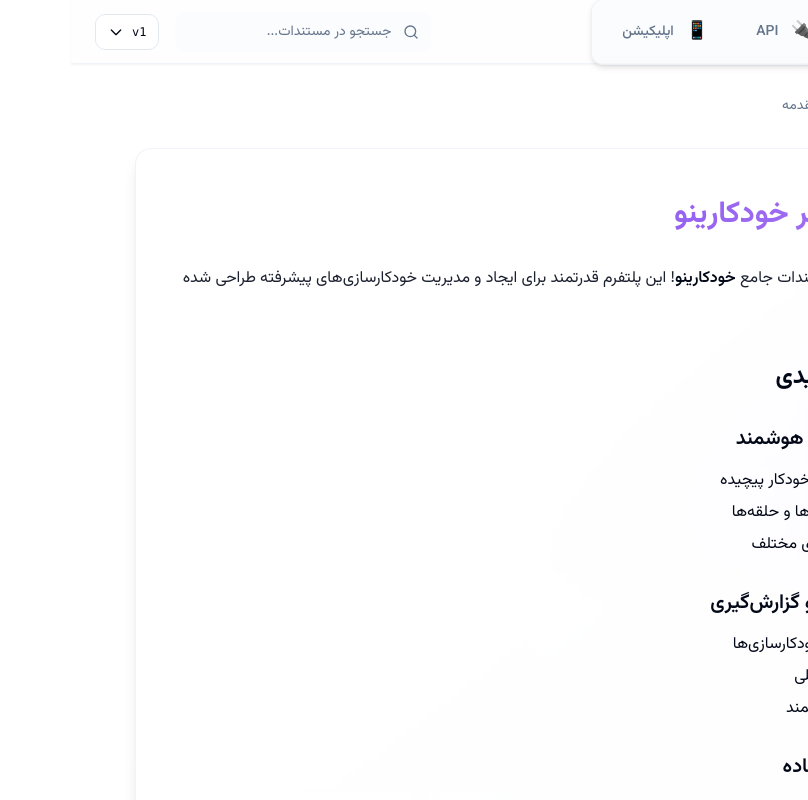
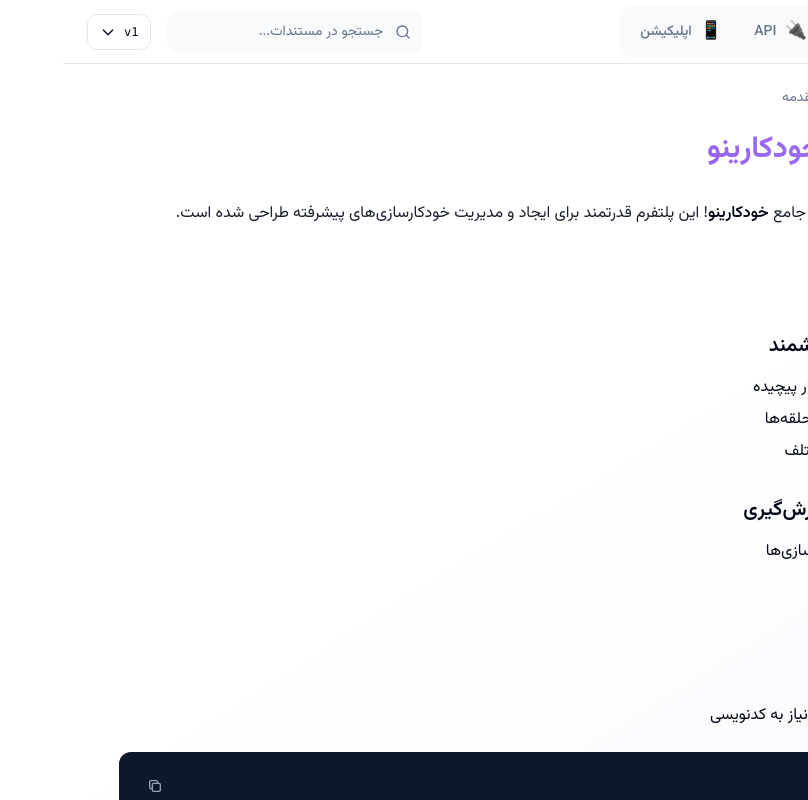
Before and after one commit to alimohamadi-eh/autokarino-docs-hub, a React (Vite) app: page / in a window 1280 px wide. Shown: the whole page, without its empty margins (472-1280 px from the left). Built offline with nearby package versions, Linux system fonts and the light colour scheme.

Commit message:
Reverted to commit 071a8aeb39c372c02e7f17ab3a843fabb27cb0a8

```diff
--- a/src/components/ContentArea.tsx
+++ b/src/components/ContentArea.tsx
@@ -119,13 +119,13 @@ emails.forEach(email => {
   };
 
   return (
-    <main className="flex-1 overflow-auto bg-gradient-to-br from-background via-background to-accent/5">
-      <div className="max-w-4xl mx-auto p-8">
-        <div className="mb-8 animate-fade-in">
+    <main className="flex-1 overflow-auto">
+      <div className="max-w-4xl mx-auto p-6">
+        <div className="mb-6">
           <Breadcrumb />
         </div>
 
-        <article className="prose prose-lg max-w-none animate-fade-in-up bg-card/50 backdrop-blur-sm rounded-2xl p-8 shadow-lg border border-border/50">
+        <article className="prose prose-lg max-w-none">
           <MarkdownRenderer content={getPageContent()} />
         </article>
       </div>
--- a/src/components/DocsLayout.tsx
+++ b/src/components/DocsLayout.tsx
@@ -10,7 +10,7 @@ const DocsLayout = () => {
 
   return (
     <DocsProvider>
-      <div className="min-h-screen mesh-background">
+      <div className="min-h-screen bg-gradient-to-br from-background via-background to-primary/5">
         <Header onToggleSidebar={() => setIsSidebarOpen(!isSidebarOpen)} />
 
         <div className="flex h-[calc(100vh-4rem)]">
--- a/src/components/Header.tsx
+++ b/src/components/Header.tsx
@@ -1,6 +1,6 @@
 
 import { useState } from "react";
-import { Search, Menu } from "lucide-react";
+import { Search } from "lucide-react";
 import { Button } from "@/components/ui/button";
 import { Input } from "@/components/ui/input";
 import { useDocs } from "@/contexts/DocsContext";
@@ -16,53 +16,56 @@ const Header = ({ onToggleSidebar }: HeaderProps) => {
   const [isSearchFocused, setIsSearchFocused] = useState(false);
 
   return (
-    <header className="h-16 border-b border-border/50 bg-background/95 backdrop-blur-md sticky top-0 z-50 shadow-sm">
+    <header className="h-16 border-b border-border bg-background/80 backdrop-blur-md sticky top-0 z-50">
       <div className="h-full flex items-center justify-between px-6">
         <div className="flex items-center gap-4">
           <Button
             variant="ghost"
             size="sm"
             onClick={onToggleSidebar}
-            className="lg:hidden hover:bg-primary/10 transition-all duration-200 hover:scale-105"
+            className="lg:hidden"
           >
-            <Menu className="h-5 w-5" />
+            <svg
+              className="h-5 w-5"
+              fill="none"
+              stroke="currentColor"
+              viewBox="0 0 24 24"
+            >
+              <path
+                strokeLinecap="round"
+                strokeLinejoin="round"
+                strokeWidth={2}
+                d="M4 6h16M4 12h16M4 18h16"
+              />
+            </svg>
           </Button>
 
-          <div className="flex items-center gap-3 animate-fade-in">
-            <div className="w-10 h-10 bg-gradient-to-br from-primary via-primary/80 to-primary/60 rounded-xl flex items-center justify-center shadow-lg floating-element">
-              <span className="text-primary-foreground font-bold text-lg">خ</span>
+          <div className="flex items-center gap-3">
+            <div className="w-8 h-8 bg-gradient-to-br from-primary to-primary/70 rounded-lg flex items-center justify-center">
+              <span className="text-primary-foreground font-bold text-sm">خ</span>
             </div>
-            <div className="flex flex-col">
-              <h1 className="text-xl font-bold text-gradient leading-tight">
-                مستندات خودکارینو
-              </h1>
-              <span className="text-xs text-muted-foreground">سیستم راهنمای جامع</span>
-            </div>
+            <h1 className="text-xl font-bold bg-gradient-to-r from-primary to-primary/70 bg-clip-text text-transparent">
+              مستندات خودکارینو
+            </h1>
           </div>
         </div>
 
-        <div className="animate-fade-in-up">
-          <TabNavigation />
-        </div>
+        <TabNavigation />
 
-        <div className="flex items-center gap-4 animate-fade-in">
-          <div className={`relative transition-all duration-300 ${isSearchFocused ? 'w-80 scale-105' : 'w-64'}`}>
-            <Search className="absolute right-3 top-1/2 transform -translate-y-1/2 h-4 w-4 text-muted-foreground transition-colors duration-200" />
+        <div className="flex items-center gap-4">
+          <div className={`relative transition-all duration-200 ${isSearchFocused ? 'w-80' : 'w-64'}`}>
+            <Search className="absolute right-3 top-1/2 transform -translate-y-1/2 h-4 w-4 text-muted-foreground" />
             <Input
               placeholder="جستجو در مستندات..."
               value={searchQuery}
               onChange={(e) => setSearchQuery(e.target.value)}
               onFocus={() => setIsSearchFocused(true)}
               onBlur={() => setIsSearchFocused(false)}
-              className={`pr-10 bg-muted/30 border-0 focus:bg-background/80 transition-all duration-300 ${
-                isSearchFocused ? 'shadow-glow ring-2 ring-primary/20' : ''
-              }`}
+              className="pr-10 bg-muted/50 border-0 focus:bg-background transition-all duration-200"
             />
           </div>
 
-          <div className="transform transition-all duration-200 hover:scale-105">
-            <VersionSelector />
-          </div>
+          <VersionSelector />
         </div>
       </div>
     </header>
--- a/src/components/NavigationTree.tsx
+++ b/src/components/NavigationTree.tsx
@@ -2,7 +2,6 @@
 import { useState } from "react";
 import { useDocs } from "@/contexts/DocsContext";
 import { cn } from "@/lib/utils";
-import { ChevronLeft } from "lucide-react";
 
 interface NavigationItem {
   title: string;
@@ -30,13 +29,9 @@ const NavigationTree = ({ items, level = 0 }: NavigationTreeProps) => {
   };
 
   return (
-    <div className={cn("space-y-2", level > 0 && "mr-4 border-r border-sidebar-border/30 pr-4")}>
-      {items.map((item, index) => (
-        <div
-          key={item.slug}
-          className="animate-fade-in-up"
-          style={{ animationDelay: `${(index * 0.05) + (level * 0.1)}s` }}
-        >
+    <div className={cn("space-y-1", level > 0 && "mr-4")}>
+      {items.map((item) => (
+        <div key={item.slug}>
           <button
             onClick={() => {
               if (item.children) {
@@ -46,37 +41,31 @@ const NavigationTree = ({ items, level = 0 }: NavigationTreeProps) => {
               }
             }}
             className={cn(
-              "w-full flex items-center justify-between text-right p-3 rounded-xl text-sm transition-all duration-300 group relative overflow-hidden",
+              "w-full flex items-center justify-between text-right p-2 rounded-lg text-sm transition-all duration-200 group",
               activePage === item.slug
-                ? "bg-gradient-to-r from-sidebar-primary/20 to-sidebar-primary/10 text-sidebar-primary font-semibold shadow-md border border-sidebar-primary/20"
-                : "text-sidebar-foreground hover:bg-gradient-to-r hover:from-sidebar-accent/80 hover:to-sidebar-accent/40 menu-item-hover"
+                ? "bg-sidebar-accent text-sidebar-accent-foreground font-medium"
+                : "text-sidebar-foreground hover:bg-sidebar-accent/50 hover:text-sidebar-accent-foreground"
             )}
           >
-            {/* Background shimmer effect for active item */}
-            {activePage === item.slug && (
-              <div className="absolute inset-0 shimmer-effect opacity-20" />
-            )}
-
-            <span className="flex-1 text-right relative z-10">{item.title}</span>
+            <span className="flex-1 text-right">{item.title}</span>
 
             {item.children && (
-              <ChevronLeft
+              <svg
                 className={cn(
-                  "h-4 w-4 transition-all duration-300 relative z-10",
-                  expandedItems.has(item.slug) ? "rotate-90 text-sidebar-primary" : "group-hover:text-sidebar-primary/70"
+                  "h-4 w-4 transition-transform duration-200",
+                  expandedItems.has(item.slug) ? "rotate-90" : ""
                 )}
-              />
+                fill="none"
+                stroke="currentColor"
+                viewBox="0 0 24 24"
+              >
+                <path strokeLinecap="round" strokeLinejoin="round" strokeWidth={2} d="M9 5l7 7-7 7" />
+              </svg>
             )}
-
-            {/* Hover indicator */}
-            <div className={cn(
-              "absolute left-0 top-0 h-full w-1 bg-gradient-to-b from-sidebar-primary to-sidebar-primary/50 transition-all duration-300 rounded-r",
-              activePage === item.slug ? "opacity-100" : "opacity-0 group-hover:opacity-60"
-            )} />
           </button>
 
           {item.children && expandedItems.has(item.slug) && (
-            <div className="mt-2 animate-accordion-down">
+            <div className="mt-1 animate-accordion-down">
               <NavigationTree items={item.children} level={level + 1} />
             </div>
           )}
--- a/src/components/Sidebar.tsx
+++ b/src/components/Sidebar.tsx
@@ -13,30 +13,21 @@ const Sidebar = ({ isOpen }: SidebarProps) => {
   return (
     <aside
       className={cn(
-        "w-80 bg-sidebar/95 backdrop-blur-md border-l border-sidebar-border/50 transition-all duration-500 ease-in-out overflow-hidden shadow-sidebar",
-        isOpen ? "translate-x-0 animate-slide-in-right" : "translate-x-full lg:translate-x-0 lg:w-0 animate-slide-out-right"
+        "w-80 bg-sidebar border-l border-sidebar-border transition-all duration-300 overflow-hidden",
+        isOpen ? "translate-x-0" : "translate-x-full lg:translate-x-0 lg:w-0"
       )}
     >
-      <div className="h-full overflow-y-auto p-6 mesh-background">
-        <div className="mb-8 animate-fade-in-up">
-          <div className="flex items-center gap-3 mb-4">
-            <div className="w-8 h-8 bg-gradient-to-br from-sidebar-primary to-sidebar-primary/70 rounded-lg flex items-center justify-center shadow-md">
-              {activeTab === 'program' && <span className="text-white text-sm">📖</span>}
-              {activeTab === 'api' && <span className="text-white text-sm">🔌</span>}
-              {activeTab === 'app' && <span className="text-white text-sm">📱</span>}
-            </div>
-            <h2 className="text-lg font-semibold text-sidebar-foreground">
-              {activeTab === 'program' && 'راهنمای برنامه'}
-              {activeTab === 'api' && 'مستندات API'}
-              {activeTab === 'app' && 'راهنمای اپلیکیشن'}
-            </h2>
-          </div>
-          <div className="h-px bg-gradient-to-l from-sidebar-border via-sidebar-primary/30 to-transparent shadow-sm" />
+      <div className="h-full overflow-y-auto p-4">
+        <div className="mb-6">
+          <h2 className="text-lg font-semibold text-sidebar-foreground mb-2">
+            {activeTab === 'program' && '📖 راهنمای برنامه'}
+            {activeTab === 'api' && '🔌 مستندات API'}
+            {activeTab === 'app' && '📱 راهنمای اپلیکیشن'}
+          </h2>
+          <div className="h-px bg-gradient-to-l from-sidebar-border to-transparent" />
         </div>
 
-        <div className="animate-fade-in-up" style={{ animationDelay: '0.1s' }}>
-          <NavigationTree items={navigationData[activeTab] || []} />
-        </div>
+        <NavigationTree items={navigationData[activeTab] || []} />
       </div>
     </aside>
   );
--- a/src/components/TabNavigation.tsx
+++ b/src/components/TabNavigation.tsx
@@ -12,33 +12,20 @@ const TabNavigation = () => {
   ];
 
   return (
-    <div className="hidden md:flex items-center bg-muted/30 backdrop-blur-sm rounded-xl p-1.5 shadow-md border border-border/50">
-      {tabs.map((tab, index) => (
+    <div className="hidden md:flex items-center bg-muted/50 rounded-lg p-1">
+      {tabs.map((tab) => (
         <button
           key={tab.id}
           onClick={() => setActiveTab(tab.id)}
           className={cn(
-            "flex items-center gap-3 px-6 py-3 rounded-lg text-sm font-medium transition-all duration-300 relative overflow-hidden group",
+            "flex items-center gap-2 px-4 py-2 rounded-md text-sm font-medium transition-all duration-200",
             activeTab === tab.id
-              ? "bg-background shadow-lg text-foreground scale-105 z-10"
-              : "text-muted-foreground hover:text-foreground hover:bg-background/60 hover:scale-102"
+              ? "bg-background shadow-sm text-foreground"
+              : "text-muted-foreground hover:text-foreground hover:bg-background/50"
           )}
         >
-          {/* Active tab background gradient */}
-          {activeTab === tab.id && (
-            <div className="absolute inset-0 bg-gradient-to-r from-primary/5 to-accent/5 animate-tab-switch" />
-          )}
-
-          <span className="text-lg floating-element" style={{ animationDelay: `${index * 0.1}s` }}>
-            {tab.icon}
-          </span>
-          <span className="relative z-10">{tab.label}</span>
-
-          {/* Hover effect */}
-          <div className={cn(
-            "absolute bottom-1 left-1/2 transform -translate-x-1/2 h-0.5 bg-gradient-to-r from-primary to-accent transition-all duration-300 rounded-full",
-            activeTab === tab.id ? "w-8 opacity-100" : "w-0 opacity-0 group-hover:w-6 group-hover:opacity-60"
-          )} />
+          <span className="text-lg">{tab.icon}</span>
+          {tab.label}
         </button>
       ))}
     </div>
--- a/src/index.css
+++ b/src/index.css
@@ -94,29 +94,27 @@
   body {
     @apply bg-background text-foreground;
     direction: rtl;
-    background: linear-gradient(135deg, hsl(var(--background)) 0%, hsl(var(--primary)/0.02) 50%, hsl(var(--background)) 100%);
   }
 
   html {
     direction: rtl;
-    scroll-behavior: smooth;
   }
 
   /* Custom scrollbar */
   ::-webkit-scrollbar {
-    width: 8px;
+    width: 6px;
   }
 
   ::-webkit-scrollbar-track {
-    @apply bg-muted/30 rounded-full;
+    @apply bg-muted;
   }
 
   ::-webkit-scrollbar-thumb {
-    @apply bg-primary/20 rounded-full transition-colors;
+    @apply bg-muted-foreground/30 rounded-full;
   }
 
   ::-webkit-scrollbar-thumb:hover {
-    @apply bg-primary/40;
+    @apply bg-muted-foreground/50;
   }
 }
 
@@ -127,59 +125,7 @@
 
   .glass-effect {
     backdrop-filter: blur(20px);
-    background: rgba(255, 255, 255, 0.85);
+    background: rgba(255, 255, 255, 0.8);
     border: 1px solid rgba(255, 255, 255, 0.2);
-    box-shadow: 0 8px 32px rgba(31, 38, 135, 0.37);
-  }
-
-  .mesh-background {
-    background-image:
-      radial-gradient(at 40% 20%, hsl(var(--primary)/0.1) 0px, transparent 50%),
-      radial-gradient(at 80% 0%, hsl(var(--accent)/0.1) 0px, transparent 50%),
-      radial-gradient(at 0% 50%, hsl(var(--secondary)/0.1) 0px, transparent 50%),
-      radial-gradient(at 80% 50%, hsl(var(--primary)/0.1) 0px, transparent 50%),
-      radial-gradient(at 0% 100%, hsl(var(--accent)/0.1) 0px, transparent 50%),
-      radial-gradient(at 80% 100%, hsl(var(--secondary)/0.1) 0px, transparent 50%),
-      radial-gradient(at 0% 0%, hsl(var(--primary)/0.1) 0px, transparent 50%);
-  }
-
-  .card-hover {
-    @apply transform transition-all duration-300 hover:scale-[1.02] hover:shadow-card-hover;
-  }
-
-  .menu-item-hover {
-    @apply transition-all duration-200 hover:bg-sidebar-accent/80 hover:translate-x-1 hover:shadow-md;
-  }
-
-  .tab-transition {
-    @apply transition-all duration-300 ease-in-out;
-  }
-
-  .floating-element {
-    @apply animate-hover-float;
-  }
-
-  .shimmer-effect {
-    background: linear-gradient(90deg, transparent, rgba(255,255,255,0.4), transparent);
-    background-size: 200% 100%;
-    animation: shimmer 2s infinite;
   }
 }
-
-@layer utilities {
-  .text-gradient {
-    @apply bg-gradient-to-r from-primary via-primary/80 to-primary bg-clip-text text-transparent;
-  }
-
-  .border-gradient {
-    border-image: linear-gradient(45deg, hsl(var(--primary)), hsl(var(--accent))) 1;
-  }
-
-  .shadow-glow {
-    box-shadow: 0 0 20px hsl(var(--primary)/0.3);
-  }
-
-  .backdrop-blur-glass {
-    backdrop-filter: blur(10px) saturate(180%);
-  }
-}
--- a/tailwind.config.ts
+++ b/tailwind.config.ts
@@ -72,12 +72,6 @@ export default {
 				md: 'calc(var(--radius) - 2px)',
 				sm: 'calc(var(--radius) - 4px)'
 			},
-			boxShadow: {
-				'glass': '0 8px 32px rgba(31, 38, 135, 0.37)',
-				'card-hover': '0 20px 25px -5px rgba(0, 0, 0, 0.1), 0 10px 10px -5px rgba(0, 0, 0, 0.04)',
-				'sidebar': '2px 0 10px rgba(0, 0, 0, 0.1)',
-				'floating': '0 10px 30px -10px rgba(0, 0, 0, 0.3)',
-			},
 			keyframes: {
 				'accordion-down': {
 					from: {
@@ -96,54 +90,19 @@ export default {
 					}
 				},
 				'fade-in': {
-					'0%': { opacity: '0', transform: 'translateY(20px)' },
-					'100%': { opacity: '1', transform: 'translateY(0)' },
-				},
-				'fade-in-up': {
-					'0%': { opacity: '0', transform: 'translateY(30px)' },
+					'0%': { opacity: '0', transform: 'translateY(10px)' },
 					'100%': { opacity: '1', transform: 'translateY(0)' },
 				},
 				'slide-in-right': {
 					'0%': { transform: 'translateX(100%)', opacity: '0' },
 					'100%': { transform: 'translateX(0)', opacity: '1' },
 				},
-				'slide-out-right': {
-					'0%': { transform: 'translateX(0)', opacity: '1' },
-					'100%': { transform: 'translateX(100%)', opacity: '0' },
-				},
-				'scale-in': {
-					'0%': { transform: 'scale(0.9)', opacity: '0' },
-					'100%': { transform: 'scale(1)', opacity: '1' },
-				},
-				'hover-float': {
-					'0%, 100%': { transform: 'translateY(0)' },
-					'50%': { transform: 'translateY(-2px)' },
-				},
-				'shimmer': {
-					'0%': { backgroundPosition: '-200% 0' },
-					'100%': { backgroundPosition: '200% 0' },
-				},
-				'tab-switch': {
-					'0%': { transform: 'translateX(-10px)', opacity: '0' },
-					'100%': { transform: 'translateX(0)', opacity: '1' },
-				},
 			},
 			animation: {
-				'accordion-down': 'accordion-down 0.3s cubic-bezier(0.4, 0, 0.2, 1)',
-				'accordion-up': 'accordion-up 0.3s cubic-bezier(0.4, 0, 0.2, 1)',
-				'fade-in': 'fade-in 0.6s cubic-bezier(0.4, 0, 0.2, 1)',
-				'fade-in-up': 'fade-in-up 0.8s cubic-bezier(0.4, 0, 0.2, 1)',
-				'slide-in-right': 'slide-in-right 0.4s cubic-bezier(0.4, 0, 0.2, 1)',
-				'slide-out-right': 'slide-out-right 0.4s cubic-bezier(0.4, 0, 0.2, 1)',
-				'scale-in': 'scale-in 0.3s cubic-bezier(0.4, 0, 0.2, 1)',
-				'hover-float': 'hover-float 2s ease-in-out infinite',
-				'shimmer': 'shimmer 2s linear infinite',
-				'tab-switch': 'tab-switch 0.4s cubic-bezier(0.4, 0, 0.2, 1)',
-			},
-			backgroundImage: {
-				'gradient-radial': 'radial-gradient(var(--tw-gradient-stops))',
-				'gradient-conic': 'conic-gradient(from 180deg at 50% 50%, var(--tw-gradient-stops))',
-				'mesh-gradient': 'linear-gradient(135deg, hsl(var(--primary)/0.1) 0%, hsl(var(--accent)/0.05) 25%, hsl(var(--secondary)/0.1) 50%, hsl(var(--primary)/0.05) 75%, hsl(var(--accent)/0.1) 100%)',
+				'accordion-down': 'accordion-down 0.2s ease-out',
+				'accordion-up': 'accordion-up 0.2s ease-out',
+				'fade-in': 'fade-in 0.3s ease-out',
+				'slide-in-right': 'slide-in-right 0.3s ease-out',
 			}
 		}
 	},
```
